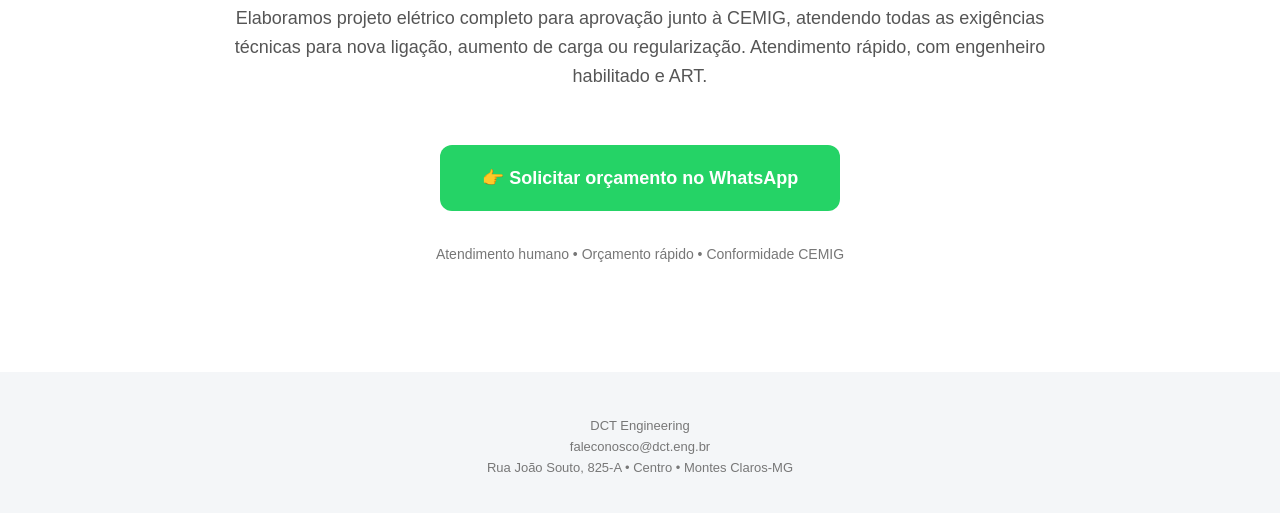
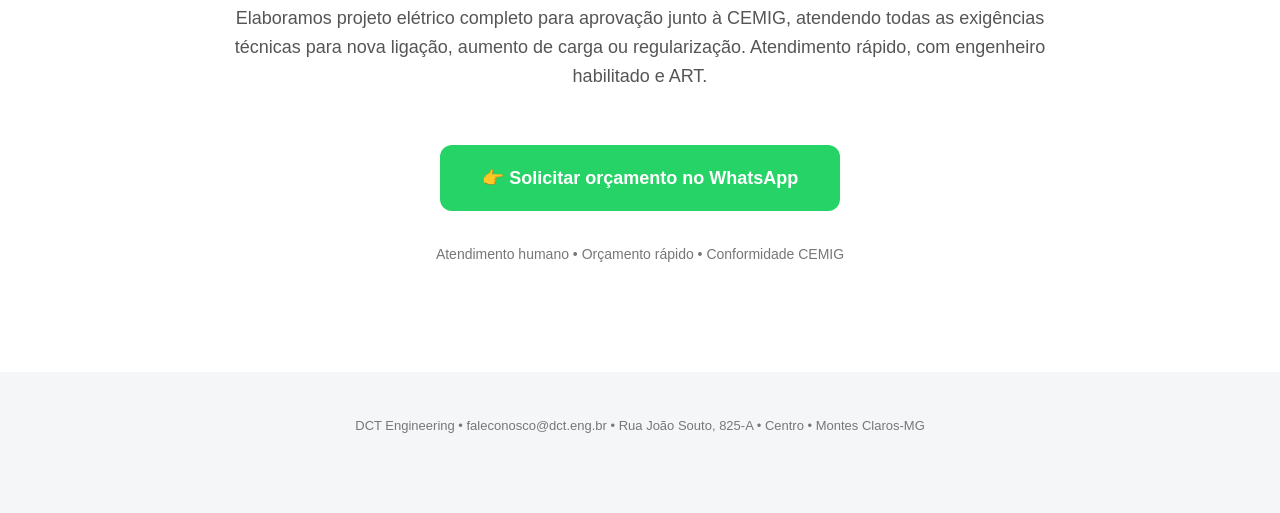
Before and after one commit to DCTEngenharia/ProjetoEletrico, a plain HTML site: page index.html in a window 1280 px wide. Shown: the part 313-826 px from the top of the page. After the commit the page ends 800 px from the top, so only its background shows below. Drawn offline with Linux system fonts and the light colour scheme.

Commit message:
Update index.html

```diff
--- a/index.html
+++ b/index.html
@@ -265,9 +265,7 @@
 
 <!-- ===== FOOTER ===== -->
 <footer>
-    <span>DCT Engineering</span>
-    <span>faleconosco@dct.eng.br</span>
-    <span>Rua João Souto, 825-A • Centro • Montes Claros-MG</span>
+    <span> DCT Engineering • faleconosco@dct.eng.br • Rua João Souto, 825-A • Centro • Montes Claros-MG</span>
 </footer>
 
 <script>
```
